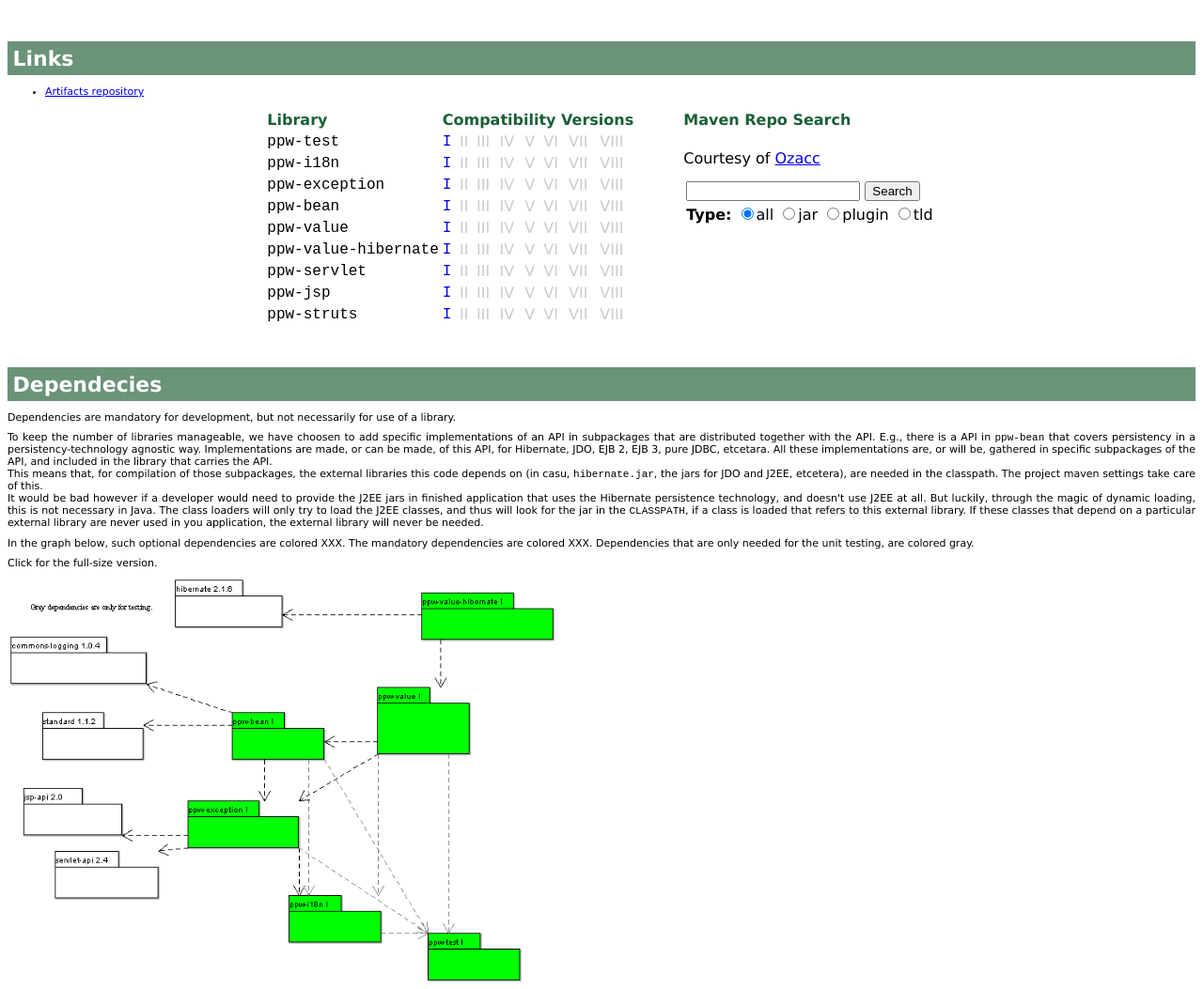
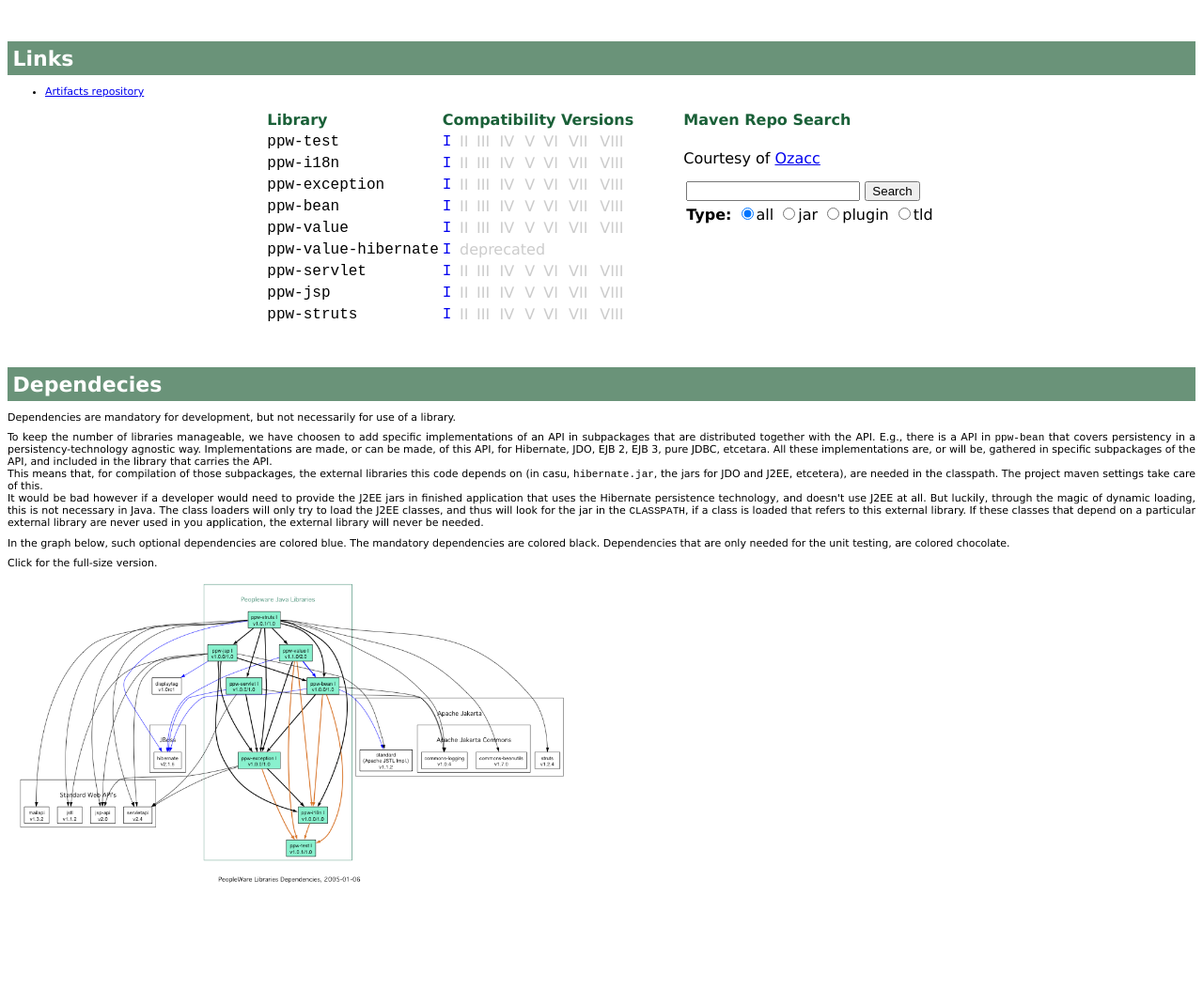
Before and after one commit to peopleware/java-ppwcode-vernacular-exception, a plain HTML site: page Index/index.html in a window 1280 px wide. Shown: the whole page at 94% size. After the commit the page ends 957 px from the top, so only its background shows below. Drawn offline with Linux system fonts and the light colour scheme.

Commit message:
Using dot for dependency graph. Should be automated in some way.
git-svn-id: file:///repositories/PPWCode/trunk@208 6057c1f7-a7c9-48c9-a9a6-1240b2ac66dc

```diff
--- a/Index/index.html
+++ b/Index/index.html
@@ -185,13 +185,7 @@
       <tr>
         <td class="libName">ppw-value-hibernate</td>
         <td class="compVersion"><a href="ppw-value-hibernate-I/">I</a></td>
-        <td class="compVersionUnused">II</td>
-        <td class="compVersionUnused">III</td>
-        <td class="compVersionUnused">IV</td>
-        <td class="compVersionUnused">V</td>
-        <td class="compVersionUnused">VI</td>
-        <td class="compVersionUnused">VII</td>
-        <td class="compVersionUnused">VIII</td>
+        <td colspan="7" class="compVersionUnused">deprecated</td>
       </tr>
       <tr>
         <td class="libName">ppw-servlet</td>
@@ -251,10 +245,11 @@
       if a class is loaded that refers to this external library. If these classes
       that depend on a particular external library are never used in you application,
       the external library will never be needed.</p>
-    <p>In the graph below, such optional dependencies are colored XXX. The mandatory
-      dependencies are colored XXX. Dependencies that are only needed for the
-      unit testing, are colored gray.</p>
+    <p>In the graph below, such optional dependencies are colored blue. The
+      mandatory dependencies are colored black. Dependencies that are only needed
+      for the
+      unit testing, are colored chocolate.</p>
     <p>Click for the full-size version.</p>
-    <a href="docs/Dependencies.gif"><img src="docs/Dependencies.gif" width="584" height="433" border="0" /></a>
-</body>
+    <a href="docs/Dependencies.png"><img src="docs/Dependencies.png" width="600" border="0" /></a>
+                                    </body>
 </html>
```
Also changed, not shown: Index/docs/Dependencies.gif (deleted), Index/docs/Dependencies.png (added), 1 other file.
